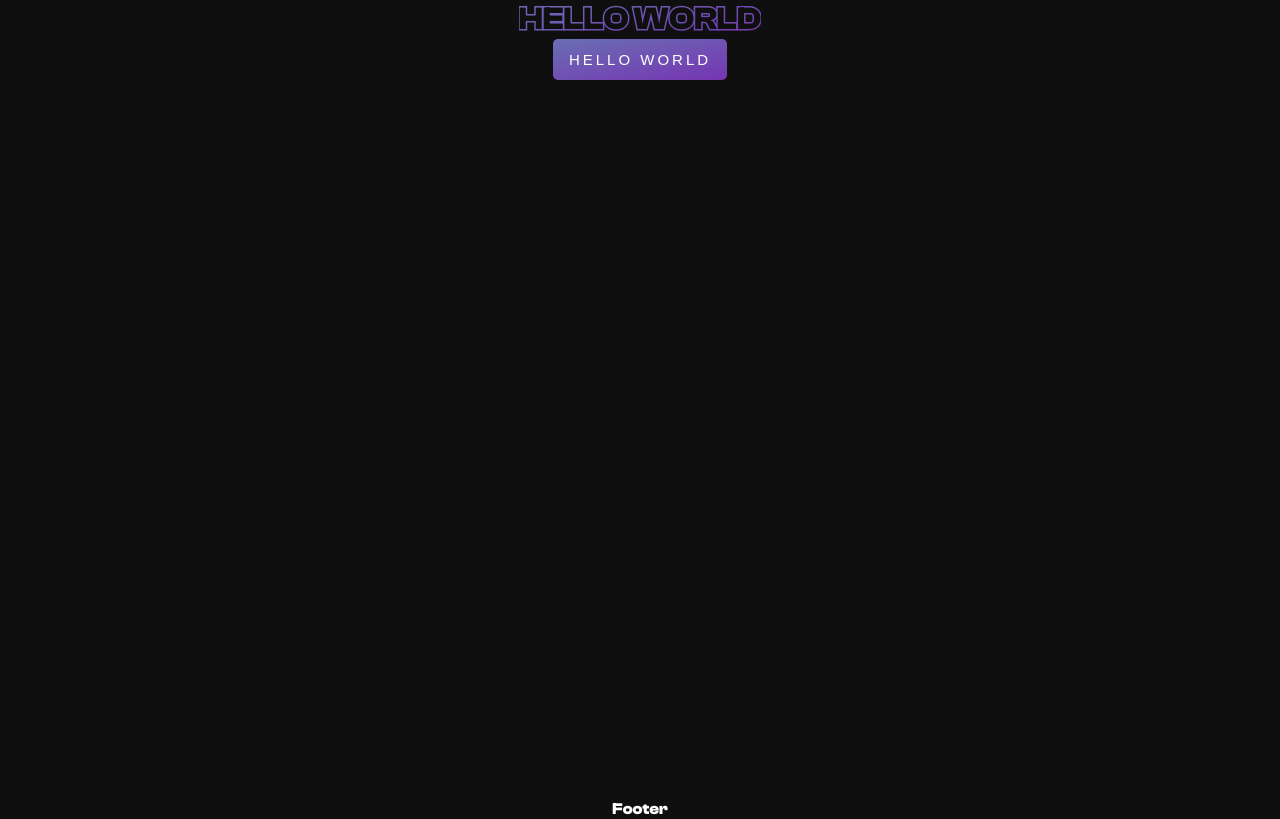
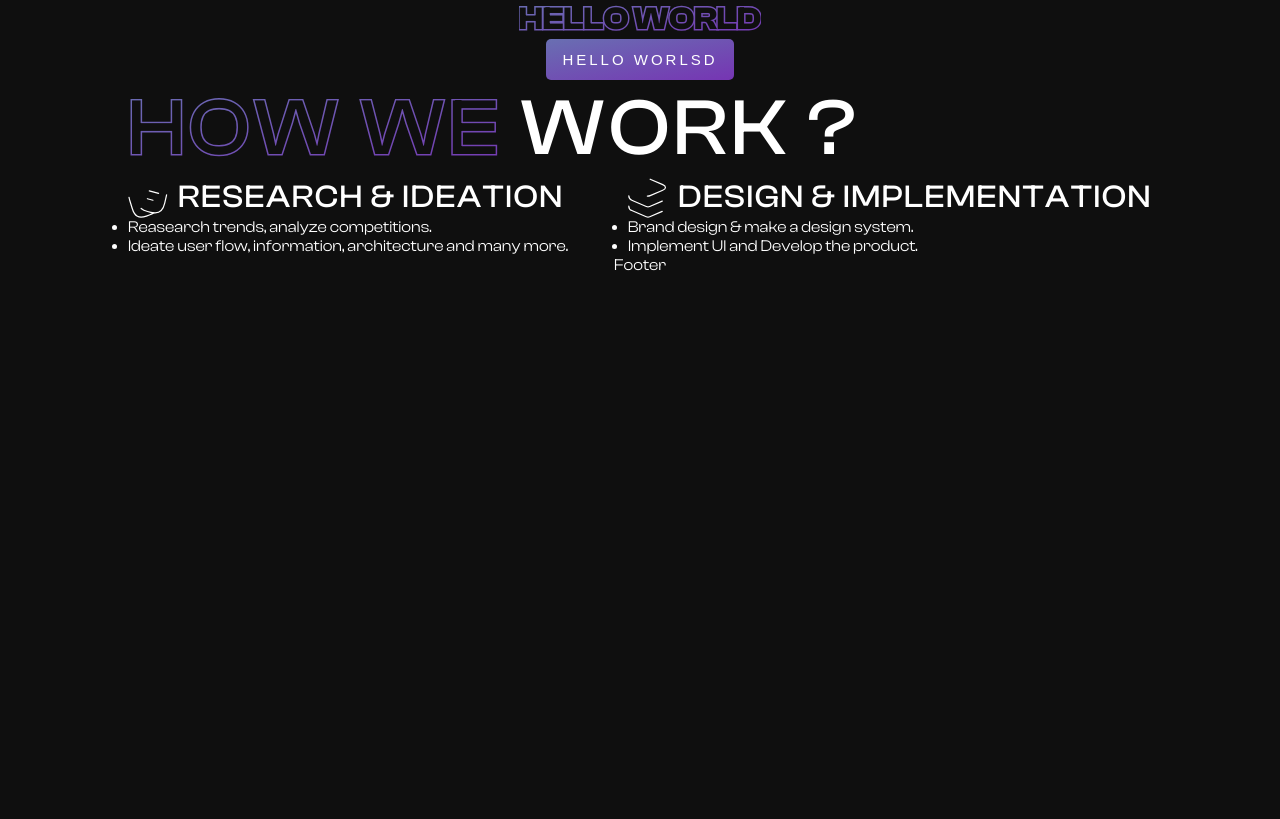
Before and after one commit to aashish-cd/fund-raiser, a Next.js app: page / in a window 1280 px wide. Built offline with nearby package versions, Linux system fonts and the light colour scheme.

Commit message:
working on how we work section

```diff
--- /dev/null
+++ b/components/HowWeWork/HowWeWork.module.scss
@@ -0,0 +1,40 @@
+.container {
+  width: 80%;
+  justify-content: center;
+  align-items: center;
+
+  .heading {
+    font-size: 5rem;
+    font-weight: 500;
+    letter-spacing: 0.05em;
+    font-style: normal;
+  }
+}
+
+.itemContainer {
+  display: flex;
+  flex-direction: row;
+  justify-content: space-between;
+  align-items: center;
+
+  .item {
+    .itemHeading {
+      display: flex;
+      .svgIcon {
+        width: 40px;
+        height: 40px;
+        margin-right: 10px;
+      }
+      .title {
+        font-size: 2rem;
+        font-weight: 500;
+        letter-spacing: 0.05em;
+        font-style: normal;
+      }
+    }
+    ul {
+      li {
+      }
+    }
+  }
+}
--- /dev/null
+++ b/components/HowWeWork/HowWeWork.tsx
@@ -0,0 +1,121 @@
+import React from 'react'
+import styles from './HowWeWork.module.scss'
+
+const HowWeWork = () => {
+  return (
+    <section className={styles.container}>
+      <h1 className={styles.heading}>
+        <span className={` outline-gradient-text`}>HOW WE </span> WORK ?
+      </h1>
+
+      <div className={styles.itemContainer}>
+        {howWeWorkData.map((item, index) => (
+          <div className={styles.item} key={index}>
+            <div className={styles.itemHeading}>
+              {item.icon}
+              <h3 className={styles.title}>{item.title}</h3>
+            </div>
+            <ul>
+              {item.points.map((listItem, index) => (
+                <li key={index}>{listItem}</li>
+              ))}
+            </ul>
+          </div>
+        ))}
+      </div>
+    </section>
+  )
+}
+const NoteIcon = () => (
+  <svg
+    width="50"
+    height="50"
+    viewBox="0 0 50 50"
+    fill="none"
+    xmlns="http://www.w3.org/2000/svg"
+    className={styles.svgIcon}
+  >
+    <path
+      d="M48.249 20.9653L45.8956 31.5231C43.8784 40.6413 39.8921 44.329 32.3997 43.5712C31.1989 43.4702 29.9022 43.2429 28.5094 42.8893L24.475 41.8789C14.4611 39.3784 11.3632 34.1752 13.7166 23.6174L16.07 13.0342C16.5503 10.8873 17.1266 9.01822 17.8471 7.47748C20.6567 1.36503 25.4355 -0.276745 33.4563 1.71864L37.4666 2.7037C47.5286 5.17899 50.6024 10.4074 48.249 20.9653Z"
+      stroke="white"
+      strokeWidth="1.5"
+      strokeLinecap="round"
+      strokeLinejoin="round"
+    />
+    <path
+      d="M32.3962 43.5781C30.9073 44.639 29.0342 45.523 26.7528 46.306L22.9586 47.6194C13.425 50.8524 8.406 48.1498 5.30818 38.1224L2.23436 28.1455C-0.839455 18.118 1.70605 12.8138 11.2397 9.58079L15.0339 8.26737C16.0185 7.93902 16.9551 7.66118 17.8436 7.48438C17.1232 9.02512 16.5468 10.8942 16.0665 13.0411L13.7131 23.6243C11.3597 34.1821 14.4576 39.3853 24.4715 41.8858L28.5059 42.8962C29.8987 43.2498 31.1955 43.4771 32.3962 43.5781Z"
+      stroke="white"
+      strokeWidth="1.5"
+      strokeLinecap="round"
+      strokeLinejoin="round"
+    />
+    <path
+      d="M26.5938 16.1484L38.2406 19.2552"
+      stroke="white"
+      strokeWidth="1.5"
+      strokeLinecap="round"
+      strokeLinejoin="round"
+    />
+    <path
+      d="M24.2266 25.9141L31.1907 27.7832"
+      stroke="white"
+      strokeWidth="1.5"
+      strokeLinecap="round"
+      strokeLinejoin="round"
+    />
+  </svg>
+)
+
+const LayerIcon = () => (
+  <svg
+    width="50"
+    height="50"
+    viewBox="0 0 50 50"
+    fill="none"
+    xmlns="http://www.w3.org/2000/svg"
+    className={styles.svgIcon}
+  >
+    <path
+      d="M27.7025 1.49323L43.4358 8.2373C47.9692 10.1678 47.9692 13.3597 43.4358 15.2903L27.7025 22.0343C25.9158 22.8065 22.9825 22.8065 21.1958 22.0343L5.4625 15.2903C0.929167 13.3597 0.929167 10.1678 5.4625 8.2373L21.1958 1.49323C22.9825 0.721007 25.9158 0.721007 27.7025 1.49323Z"
+      stroke="white"
+      strokeWidth="1.5"
+      strokeLinecap="round"
+      strokeLinejoin="round"
+    />
+    <path
+      d="M1 22.2891C1 24.4513 2.68 26.9481 4.73333 27.8233L22.84 35.597C24.2267 36.189 25.8 36.189 27.16 35.597L45.2667 27.8233C47.32 26.9481 49 24.4513 49 22.2891"
+      stroke="white"
+      strokeWidth="1.5"
+      strokeLinecap="round"
+      strokeLinejoin="round"
+    />
+    <path
+      d="M1 35.1641C1 37.5579 2.46667 39.7202 4.73333 40.6983L22.84 48.472C24.2267 49.064 25.8 49.064 27.16 48.472L45.2667 40.6983C47.5333 39.7202 49 37.5579 49 35.1641"
+      stroke="white"
+      strokeWidth="1.5"
+      strokeLinecap="round"
+      strokeLinejoin="round"
+    />
+  </svg>
+)
+
+const howWeWorkData = [
+  {
+    icon: <NoteIcon />,
+    title: 'RESEARCH & IDEATION',
+    points: [
+      'Reasearch trends, analyze competitions.',
+      'Ideate user flow, information, architecture and many more.',
+    ],
+  },
+  {
+    icon: <LayerIcon />,
+    title: 'DESIGN & IMPLEMENTATION',
+    points: [
+      'Brand design & make a design system.',
+      'Implement UI and Develop the product.',
+    ],
+  },
+]
+
+export default HowWeWork
--- a/next.config.js
+++ b/next.config.js
@@ -1,7 +1,6 @@
 /** @type {import('next').NextConfig} */
 const nextConfig = {
   reactStrictMode: true,
-  assetPrefix: '.',
 }
 
 module.exports = nextConfig
--- a/pages/about.tsx
+++ b/pages/about.tsx
@@ -1,7 +1,7 @@
 import Footer from '@/components/Footer/Footer'
 import React from 'react'
 
-const about = () => {
+const About = () => {
   return (
     <div>
       <Footer />
@@ -9,4 +9,4 @@ const about = () => {
   )
 }
 
-export default about
+export default About
--- a/pages/index.tsx
+++ b/pages/index.tsx
@@ -1,4 +1,5 @@
 import Footer from '@/components/Footer/Footer'
+import HowWeWork from '@/components/HowWeWork/HowWeWork'
 import styles from '../styles/Home.module.scss'
 
 export default function Home() {
@@ -6,8 +7,8 @@ export default function Home() {
     <>
       <main className={`${styles.main}`}>
         <h1 className="outline-gradient-text">HELLO {'    '}WORLD</h1>
-        <button className="primary-button">Hello world</button>
-        <div style={{ height: '90vh' }}></div>
+        <button className="primary-button">Hello worlsd</button>
+        <HowWeWork />
         <Footer />
       </main>
     </>
--- a/styles/globals.scss
+++ b/styles/globals.scss
@@ -13,7 +13,72 @@ $secondary-logo-color: #696fb2;
 
 @font-face {
   font-family: 'ClashDisplay-Variable';
-  src: url('fonts/ClashDisplay-Variable.woff') format('woff');
+  src: url('fonts/ClashDisplay-Variable.woff2') format('woff2'),
+    url('fonts/ClashDisplay-Variable.woff') format('woff'),
+    url('fonts/ClashDisplay-Variable.ttf') format('truetype');
+  font-weight: 200 700;
+  font-display: swap;
+  font-style: normal;
+}
+
+@font-face {
+  font-family: 'ClashDisplay-Extralight';
+  src: url('fonts/ClashDisplay-Extralight.woff2') format('woff2'),
+    url('fonts/ClashDisplay-Extralight.woff') format('woff'),
+    url('fonts/ClashDisplay-Extralight.ttf') format('truetype');
+  font-weight: 200;
+  font-display: swap;
+  font-style: normal;
+}
+
+@font-face {
+  font-family: 'ClashDisplay-Light';
+  src: url('fonts/ClashDisplay-Light.woff2') format('woff2'),
+    url('fonts/ClashDisplay-Light.woff') format('woff'),
+    url('fonts/ClashDisplay-Light.ttf') format('truetype');
+  font-weight: 300;
+  font-display: swap;
+  font-style: normal;
+}
+
+@font-face {
+  font-family: 'ClashDisplay-Regular';
+  src: url('fonts/ClashDisplay-Regular.woff2') format('woff2'),
+    url('fonts/ClashDisplay-Regular.woff') format('woff'),
+    url('fonts/ClashDisplay-Regular.ttf') format('truetype');
+  font-weight: 400;
+  font-display: swap;
+  font-style: normal;
+}
+
+@font-face {
+  font-family: 'ClashDisplay-Medium';
+  src: url('fonts/ClashDisplay-Medium.woff2') format('woff2'),
+    url('fonts/ClashDisplay-Medium.woff') format('woff'),
+    url('fonts/ClashDisplay-Medium.ttf') format('truetype');
+  font-weight: 500;
+  font-display: swap;
+  font-style: normal;
+}
+
+@font-face {
+  font-family: 'ClashDisplay-Semibold';
+  src: url('fonts/ClashDisplay-Semibold.woff2') format('woff2'),
+    url('fonts/ClashDisplay-Semibold.woff') format('woff'),
+    url('fonts/ClashDisplay-Semibold.ttf') format('truetype');
+  font-weight: 600;
+  font-display: swap;
+  font-style: normal;
+}
+
+@font-face {
+  font-family: 'ClashDisplay-Bold';
+  src: url('fonts/ClashDisplay-Bold.woff2') format('woff2'),
+    url('fonts/ClashDisplay-Bold.woff') format('woff'),
+    url('fonts/ClashDisplay-Bold.ttf') format('truetype');
+  font-weight: 700;
+  font-display: swap;
+  font-style: normal;
 }
 
 * {
@@ -29,7 +94,7 @@ body {
 }
 
 body {
-  color: #fff;
+  color: $primary-text-color;
   background: $primary-background-color;
   font-family: 'ClashDisplay-Variable';
 }
@@ -69,10 +134,20 @@ body {
   text-transform: uppercase;
   letter-spacing: 0.2em;
   cursor: pointer;
-
 }
 .primary-button:hover {
   transition: 0.3s ease-in-out;
   background: $primary-background-color;
   color: $primary-logo-color;
 }
+@keyframes animateDash {
+  to {
+    stroke-dashoffset: 0;
+  }
+}
+svg {
+  stroke-dasharray: 500;
+  stroke-dashoffset: 500;
+  pointer-events: none;
+  animation: animateDash 5s linear forwards infinite;
+}
```
